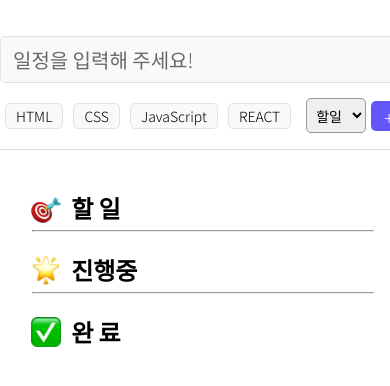
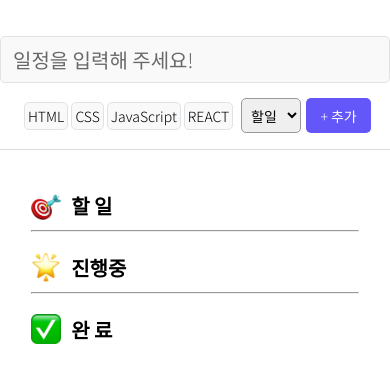
Before and after one commit to joeuni-ex/React_taskApp, a React (Vite) app: page / in a window 390 px wide. Shown: the top 386 px of the page. Built offline with nearby package versions, Linux system fonts and the light colour scheme.

Commit message:
미디어 쿼리 수정 완료

```diff
--- a/src/components/Tag.css
+++ b/src/components/Tag.css
@@ -8,3 +8,16 @@
   margin-right: 10px;
   cursor: pointer;
 }
+
+@media screen and (max-width: 768px) {
+  .tag {
+    font-size: 14px;
+    font-weight: 500;
+    background-color: #f9f9f9;
+    border: 1px solid #dfe3e6;
+    padding: 3px 3px;
+    margin-right: 3px;
+    border-radius: 5px;
+    cursor: pointer;
+  }
+}
--- a/src/components/TaskCard.css
+++ b/src/components/TaskCard.css
@@ -53,4 +53,9 @@
     padding: 10px;
     margin: 45px 15px 15px;
   }
+  .task_text {
+    font-size: 14px;
+    font-weight: 600;
+    margin-bottom: 15px;
+  }
 }
--- a/src/components/TaskColumn.css
+++ b/src/components/TaskColumn.css
@@ -16,3 +16,13 @@
   align-items: center;
   justify-content: space-between;
 }
+@media screen and (max-width: 768px) {
+  .task_column_heading {
+    position: absolute;
+    left: 8%;
+    margin-top: 20px;
+    display: flex;
+    align-items: center;
+    font-size: 20px;
+  }
+}
--- a/src/components/TaskForm.css
+++ b/src/components/TaskForm.css
@@ -77,15 +77,20 @@
   }
 
   .task_submit {
-    font-size: 18px;
+    font-size: 14px;
     font-weight: 500;
     background-color: #6457f9;
     color: #fff;
     border-radius: 5px;
-    width: 35px;
-    height: 30px;
+    width: 65px;
+    height: 35px;
     margin-left: 5px;
     border: none;
     cursor: pointer;
   }
+  .task_form_bottom_line {
+    display: flex;
+    align-items: center;
+    justify-content: center;
+  }
 }
```
